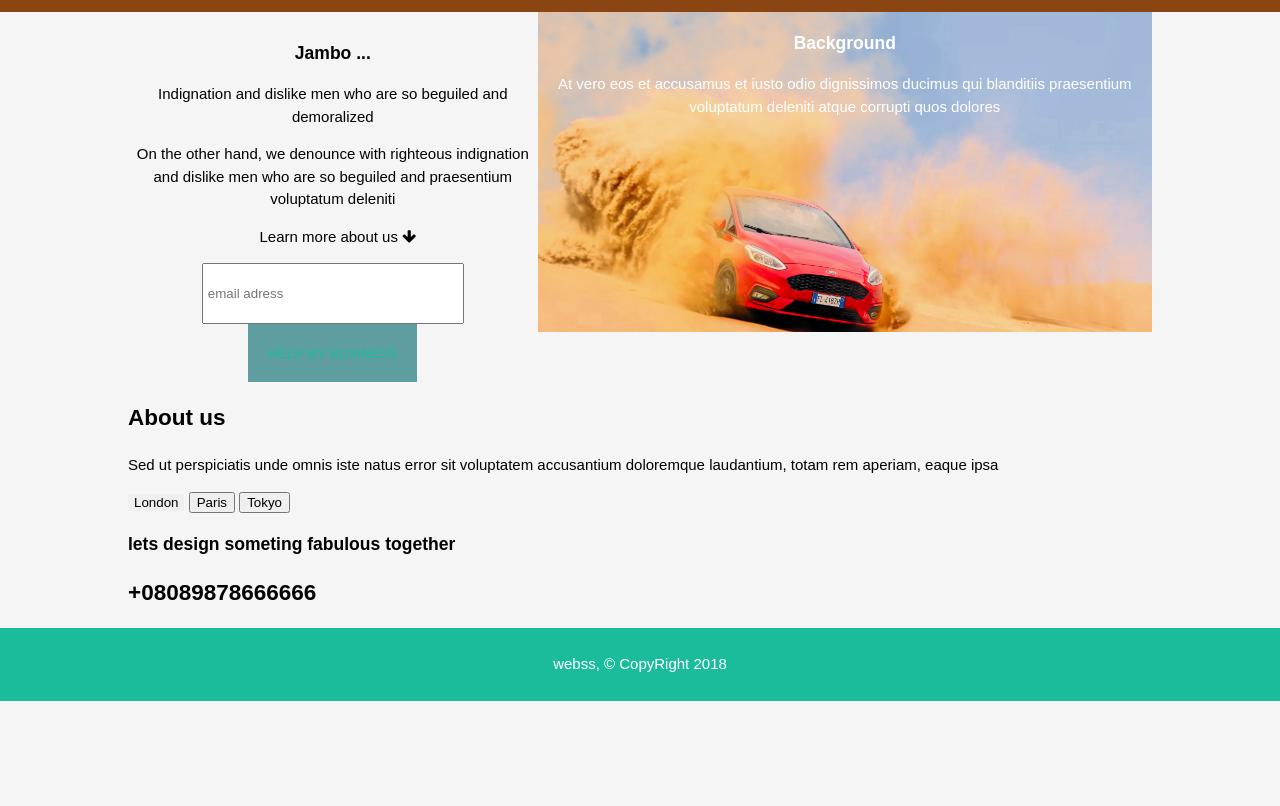
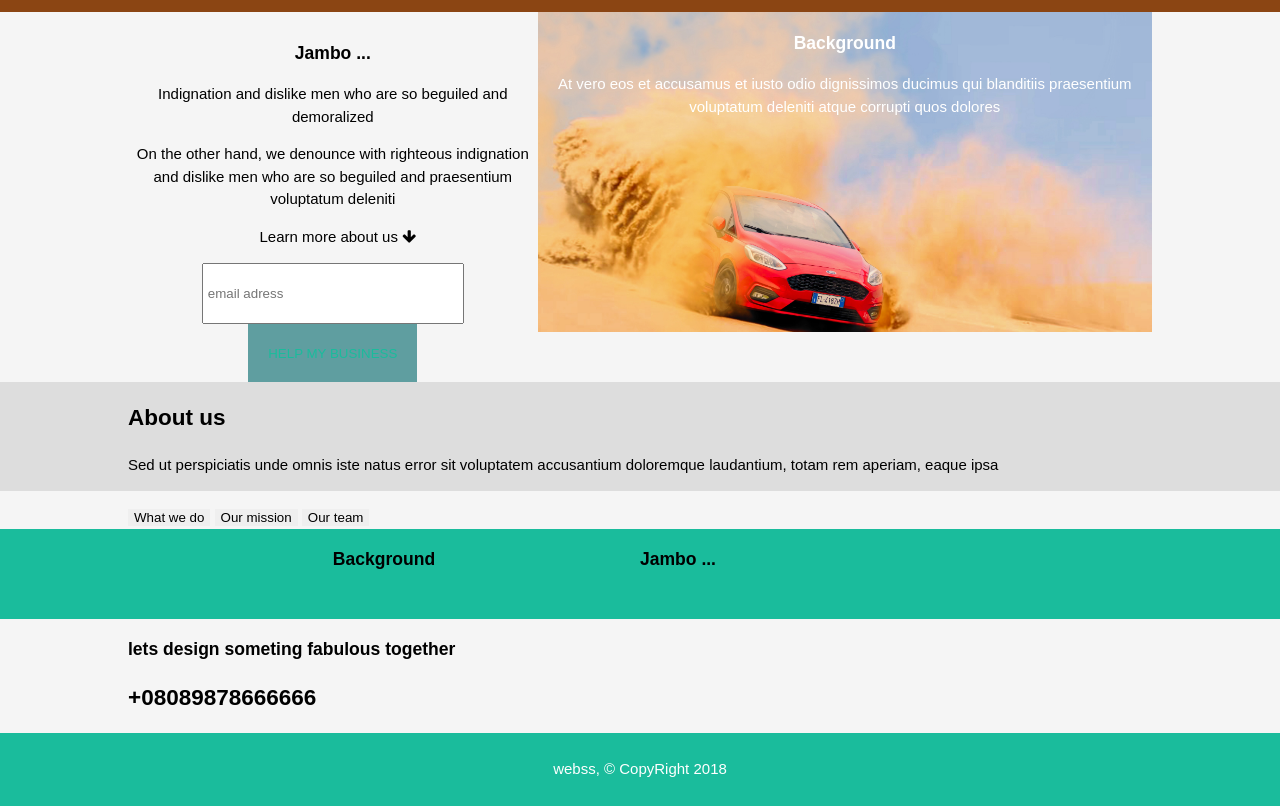
Before and after one commit to julius75/MondayDesign, a plain HTML site: page index.html in a window 1280 px wide. Shown: the part 91-897 px from the top of the page. Before the commit the page ends 800 px from the top, so only its background shows below. Drawn offline with Linux system fonts and the light colour scheme.

Commit message:
bar horizontal

```diff
--- a/css/style.css
+++ b/css/style.css
@@ -121,6 +121,16 @@ header a:hover{
 }
  /*main image background*/
 
+/*horizontal bar*/
+#one{
+    float: left;
+    width: 50%;
+    margin-top: 0;
+    text-align: center;
+    color: black;
+    min-height: 90px;
+}
+
 section#main-col{
     float: right;
     width: 60%;
@@ -129,6 +139,15 @@ section#main-col{
     text-align: center;
     color: white;
     min-height: 320px;
+
+}
+/*second bar*/
+section#two{
+    float: right;
+    width: 50%;
+    text-align: center;
+    color: white;
+    min-height: 90px;
 
 }
 footer{
--- a/index.html
+++ b/index.html
@@ -48,7 +48,7 @@
 </section>
 
 
-<section id="about-us">
+<section id="about-us" style="background-color: #dddddd">
     <div class="container">
         <h1>About us</h1>
         <p>Sed ut perspiciatis unde omnis iste natus error sit voluptatem accusantium doloremque laudantium, totam rem aperiam, eaque ipsa </p>
@@ -56,16 +56,27 @@
 </section>
 
 <!--tabss-->
-<section id="tabs">
+<section id="tabs" style="padding-top: 15px;">
     <div class="container">
-        <div class="tab" style="border:none;">
-            <button class="tablinks" onclick="openCity(event, 'London' )" style="border:none;">London</button>
-            <button class="tablinks" onclick="openCity(event, 'Paris')">Paris</button>
-            <button class="tablinks" onclick="openCity(event, 'Tokyo')">Tokyo</button>
+        <div class="tab">
+            <button class="tablinks" onclick="openCity(event, 'London' )" style="border:none;">What we do</button>
+            <button class="tablinks" onclick="openCity(event, 'Paris')" style="border:none;">Our mission</button>
+            <button class="tablinks" onclick="openCity(event, 'Tokyo')" style="border:none;">Our team</button>
         </div>
     </div>
 </section>
 
+<section id="block" style="background-color: #1abc9c">
+    <div class="container">
+        <section id="one">
+            <h1 class="page-title">Background</h1>
+
+        </section>
+        <aside id="two">
+            <h1 class="title">Jambo ...</h1>
+        </aside>
+    </div>
+</section>
 
 <section id="numbers">
     <div class="container">
```
